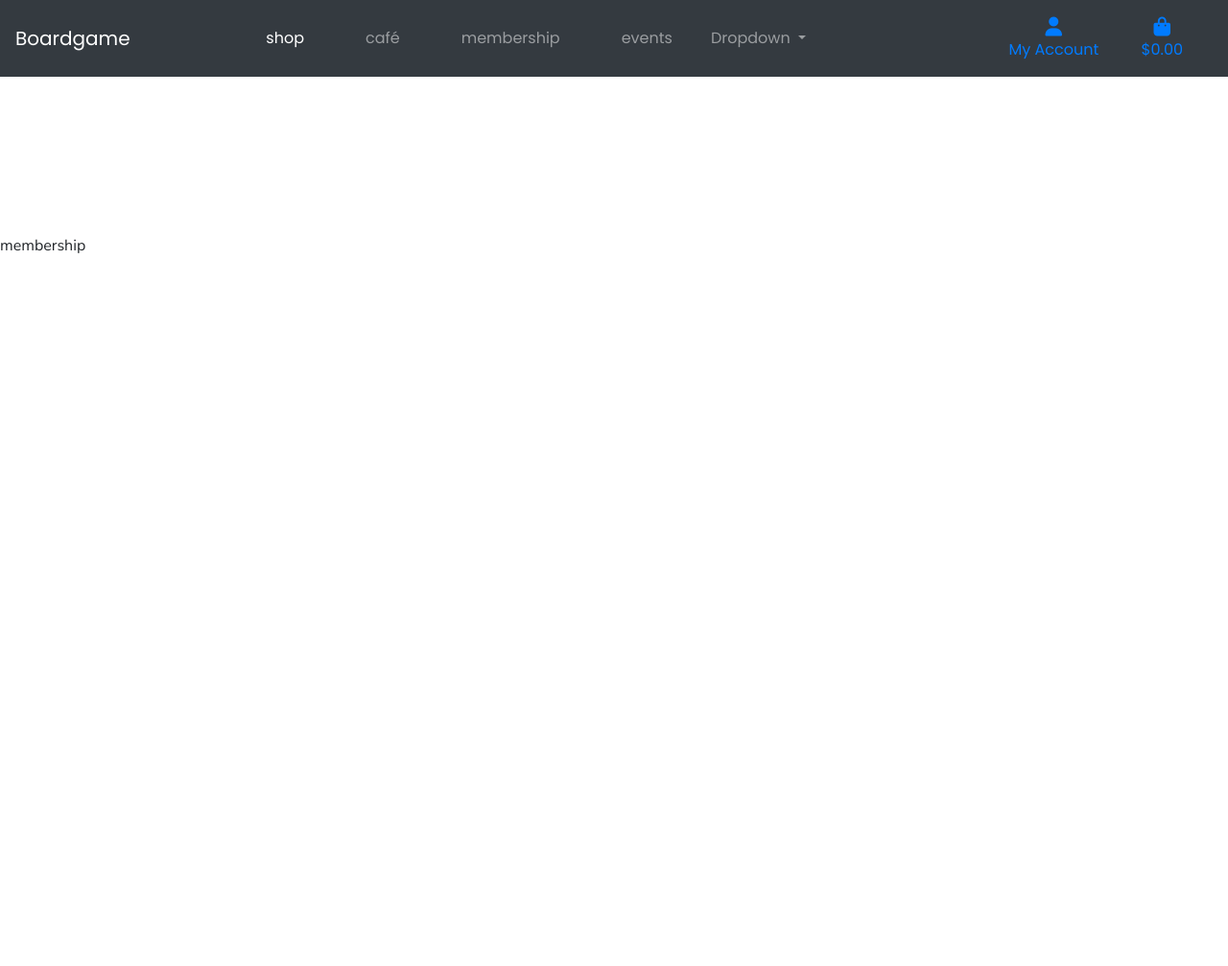
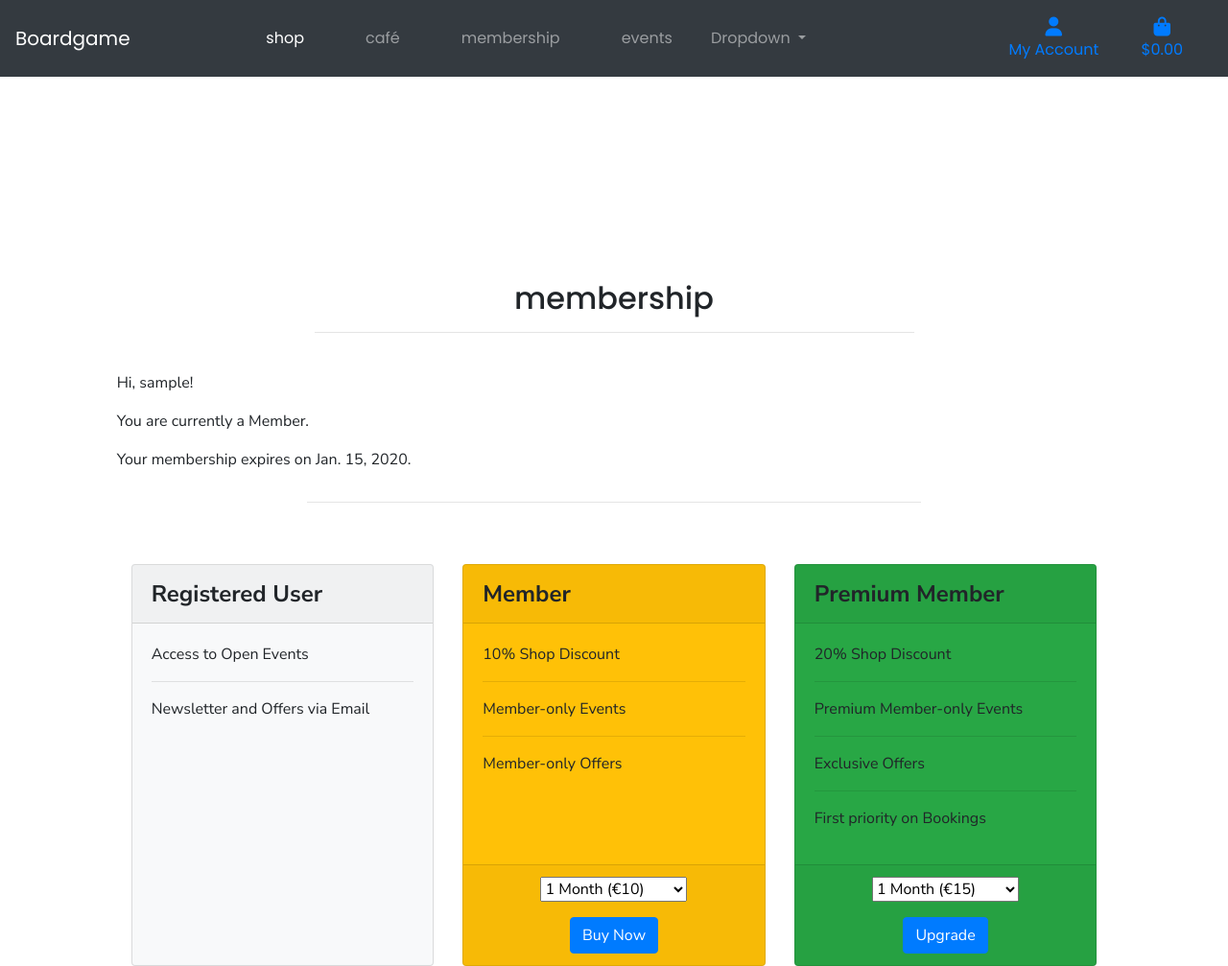
Before and after one commit to BonnieMcb/boardgame, a Django app: page /membership/ in a window 1280 px wide. Shown: the whole page at 96% size. Before the commit the page ends 264 px from the top, so only its background shows below. Run offline with Django 3.2, Linux system fonts and the light colour scheme; a user stored in the database is signed in; tables that the repository leaves empty hold one stand-in row (values such as "Sample post"); some libraries are stand-ins or nearby versions.

Commit message:
Add membership functionality, including changes to checkout, bag and games

```diff
--- a/games/admin.py
+++ b/games/admin.py
@@ -4,6 +4,7 @@ from .models import Product, Category, Mechanic
 # Register your models here.
 class ProductAdmin(admin.ModelAdmin):
     list_display = (
+        'id',
         'names',
         'price',
     )
--- a/membership/models.py
+++ b/membership/models.py
@@ -1,5 +1,6 @@
 from django.db import models
 from django.contrib.auth.models import User
+
 
 class Membership(models.Model):
 
@@ -7,5 +8,8 @@ class Membership(models.Model):
     expiry = models.DateField()
     is_premium = models.BooleanField()
 
+    def save(self, *args, **kwargs):
+        super().save(*args, **kwargs)
+
     def __str__(self):
-        return "foo"
+        return self.user.username
--- /dev/null
+++ b/membership/static/membership/css/membership.css
@@ -0,0 +1,8 @@
+.member-header {
+    font-size: 24px;
+    font-weight: bold;
+}
+
+.card.current-membership {
+    border-width: 5px !important;
+}
--- a/membership/templates/membership/membership.html
+++ b/membership/templates/membership/membership.html
@@ -1,15 +1,103 @@
 {% extends "base.html" %}
 {% load static %}
 
+{% block extra_css %}
+    <link rel="stylesheet" href="{% static 'membership/css/membership.css' %}">
+{% endblock %}
 
 {% block page_header %}
-    <div class="container header-container">
-        <div class="row">
-            <div class="col"></div>
+<div class="container header-container mt-5">
+    <div class="row">
+        <div class="col text-center mb-4">
+            <h2 class="logo-font">Membership</h2>
+            <hr class="w-50">
         </div>
     </div>
+</div>
 {% endblock %}
 
 {% block content %}
-membership
+
+<div class="container">
+    <div class="row justify-content-center mb-5">
+        <div class="col-lg-10">
+            <p>Hi, {{ user }}!</p>
+            <p>You are currently a Member.</p>
+            {% if expiry %}
+            <p>Your membership expires on {{ expiry }}.</p>
+            {% endif %}
+        </div>
+        <hr class="w-50">
+    </div>
+    <div class="row justify-content-center">
+        <div class="card-deck col-lg-10 col-md-12">
+            <div class="card bg-light">
+                <div class="card-header member-header">Registered User</div>
+                <div class="card-body">
+                    <p>Access to Open Events</p>
+                    <hr>
+                    <p>Newsletter and Offers via Email</p>
+                </div>
+            </div>
+            <div class="card bg-warning">
+                <div class="card-header member-header">Member</div>
+                <div class="card-body">
+                    <p>10% Shop Discount</p>
+                    <hr>
+                    <p>Member-only Events</p>
+                    <hr>
+                    <p>Member-only Offers</p>
+                </div>
+                <div class="card-footer">
+                    <form class="form" action="{% url 'add_to_bag' 5000 %}" method="POST">
+                        {% csrf_token %}
+                        <div class="form-row mb-3 justify-content-center">
+                            <select name="membership_id">
+                                <option selected value="5000">1 Month (€10)</option>
+                                <option value="5001">6 Months (€50)</option>
+                                <option value="5002">12 Months (€100)</option>
+                            </select>
+                        </div>
+                        <div class="form-row justify-content-center">
+                            <input type="hidden" name="redirect_url" value="{{ request.path }}">
+                            <input type="hidden" name="quantity" value="1">
+                            <input type="submit" class="btn btn-primary float-right" value="Buy Now">
+                        </div>
+                    </form>
+                </div>
+            </div>
+            <div class="card bg-success">
+                <div class="card-header member-header">Premium Member</div>
+                <div class="card-body">
+                    <p>20% Shop Discount</p>
+                    <hr>
+                    <p>Premium Member-only Events</p>
+                    <hr>
+                    <p>Exclusive Offers</p>
+                    <hr>
+                    <p>First priority on Bookings</p>
+                </div>
+                <div class="card-footer">
+                    <form class="form" action="{% url 'add_to_bag' 5000 %}" method="POST">
+                        {% csrf_token %}
+                        <div class="form-row mb-3 justify-content-center">
+                            <select name="membership_id">
+                                <option selected value="5003">1 Month (€15)</option>
+                                <option value="5004">6 Months (€80)</option>
+                                <option value="5005">12 Months (€160)</option>
+                            </select>
+                        </div>
+                        <div class="form-row justify-content-center">
+                            <input type="hidden" name="redirect_url" value="{{ request.path }}">
+                            <input type="hidden" name="quantity" value="1">
+                            <input type="submit" class="btn btn-primary float-right" value="Upgrade">
+                        </div>
+                    </form>
+                </div>
+            </div>
+        </div>
+    </div>
+</div>
+
+
 {% endblock %}
--- a/membership/views.py
+++ b/membership/views.py
@@ -1,7 +1,17 @@
 from django.shortcuts import render
+
+from .models import Membership
 
 # Create your views here.
 
 
 def membership(request):
-    return render(request, 'membership/membership.html')
+
+    context = dict()
+    context["user"] = request.user
+
+    user_membership = Membership.objects.get(user=request.user)
+    if user_membership:
+        context["expiry"] = user_membership.expiry
+
+    return render(request, 'membership/membership.html', context)
```
Also changed, not shown: bag/views.py (+24 -3 lines), checkout/views.py (+61 -0 lines), games/models.py (+6 -3 lines), games/templates/games/games.html (+9 -9 lines).
